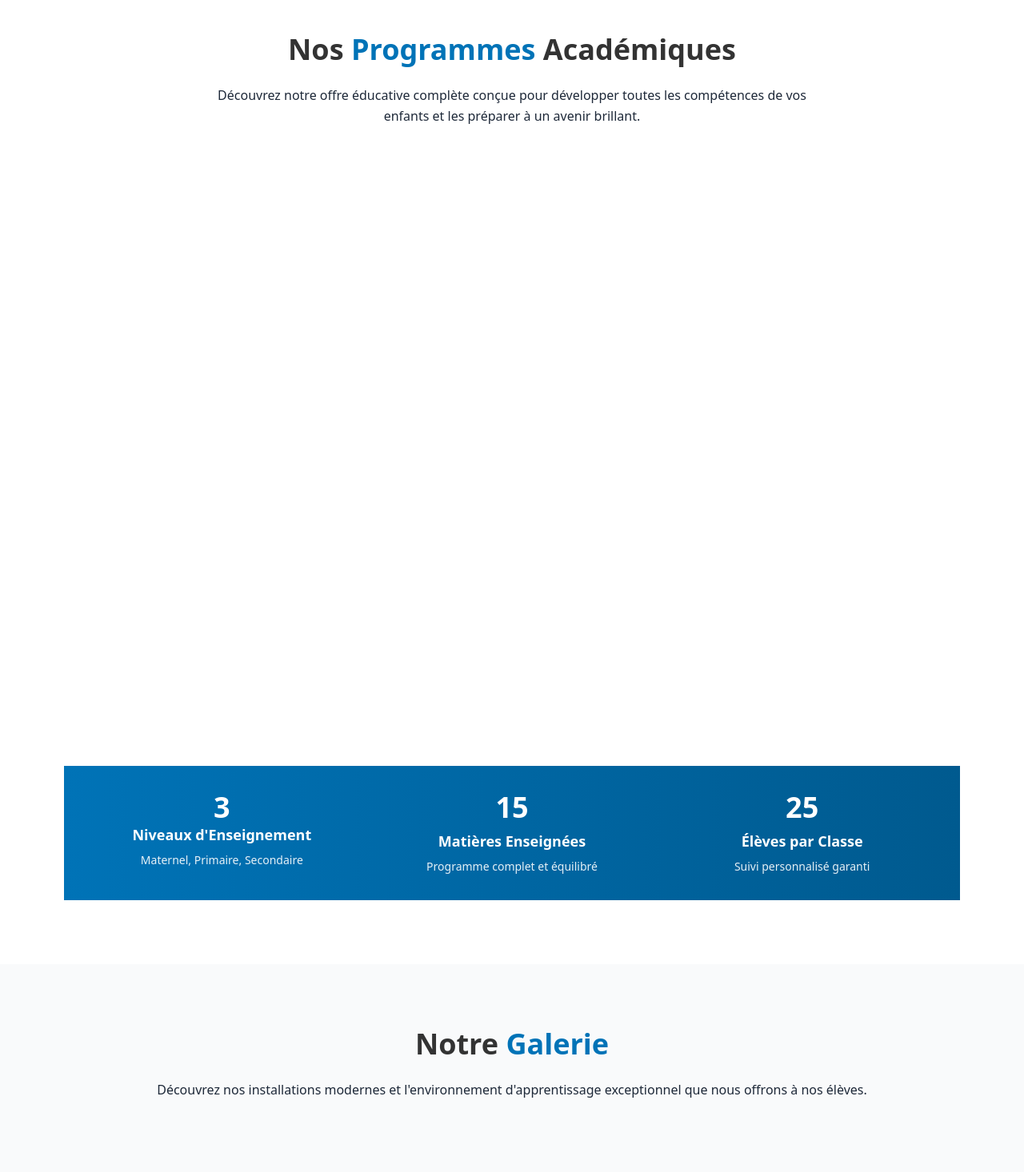
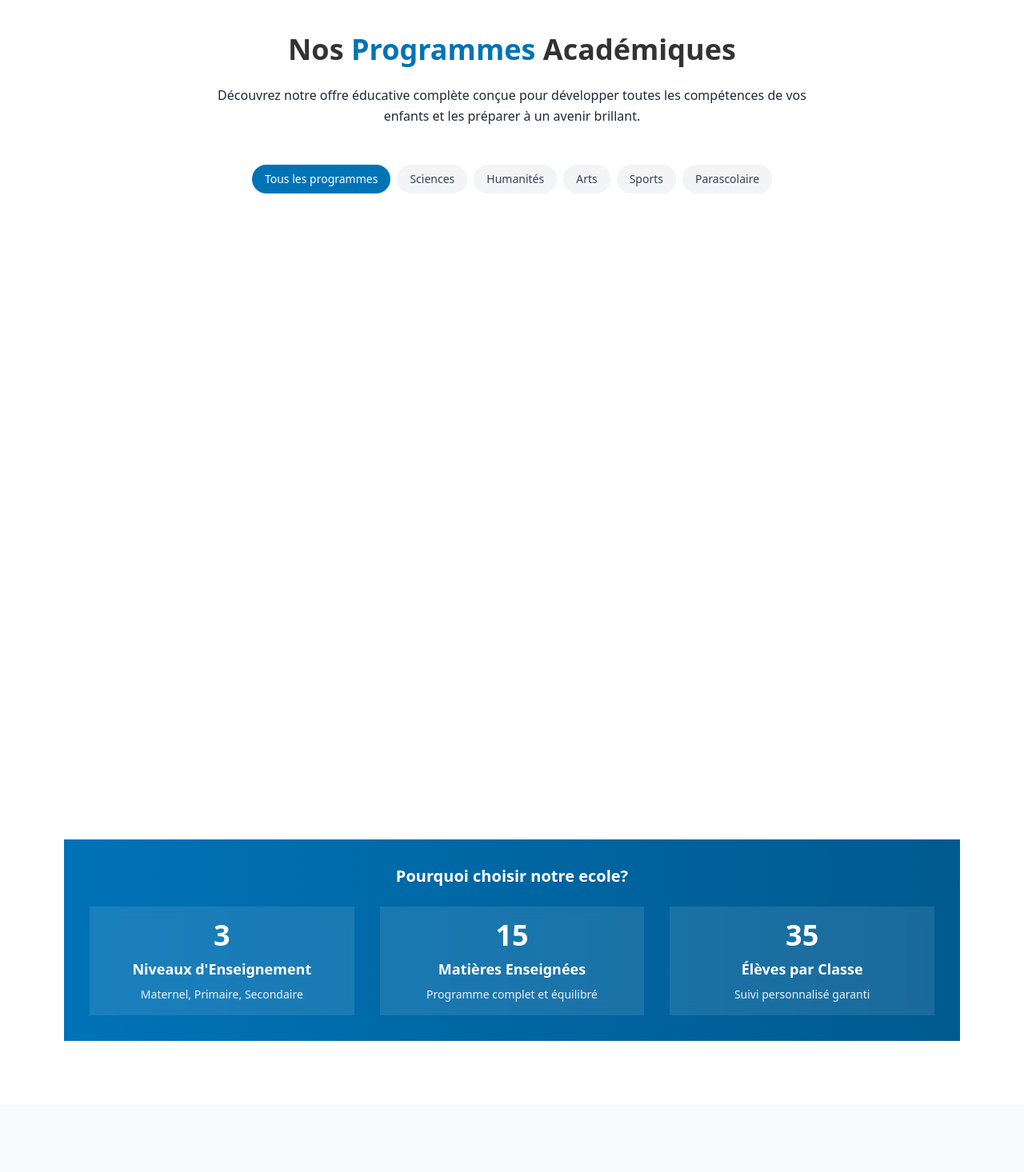
Before and after one commit to freddymk313/csbisournouse, a React (Vite) app: page / in a window 1280 px wide. Shown: the part 2622-4088 px from the top of the page at 80% size. Built offline with nearby package versions, Linux system fonts and the light colour scheme.

Commit message:
academic sect btn

```diff
--- a/src/components/AcademicProgram.tsx
+++ b/src/components/AcademicProgram.tsx
@@ -1,12 +1,15 @@
-import { useEffect } from 'react';
+import { useEffect, useState } from 'react';
 import { gsap } from 'gsap';
 import { ScrollTrigger } from 'gsap/ScrollTrigger';
-import { BiBookOpen, BiCalculator, BiGlobe, BiMusic, BiPalette, BiTrophy } from 'react-icons/bi';
+import { BiBookOpen, BiCalculator, BiGlobe, BiMusic, BiPalette, BiTrophy, BiChevronRight, BiSearch } from 'react-icons/bi';
 import { FaMicroscope, FaUserSecret } from 'react-icons/fa';
 
 gsap.registerPlugin(ScrollTrigger);
 
 export const AcademicProgramsSection = () => {
+  const [activeFilter, setActiveFilter] = useState('all');
+  const [searchTerm, setSearchTerm] = useState('');
+
   useEffect(() => {
     // Programs animations
     gsap.fromTo('.program-card',
@@ -31,44 +34,68 @@ export const AcademicProgramsSection = () => {
     {
       icon: <BiBookOpen className="text-[#0073b7]" size={40} />,
       title: "Langues et Littérature",
-      description: "Français, Anglais, Lingala et Swahili. Développement des compétences linguistiques et littéraires avec une approche communicative moderne."
+      description: "Français, Anglais, Lingala et Swahili. Développement des compétences linguistiques et littéraires avec une approche communicative moderne.",
+      category: "humanities"
     },
     {
       icon: <BiCalculator className="text-[#0073b7]" size={40} />,
       title: "Mathématiques et Sciences",
-      description: "Programme rigoureux en mathématiques, physique, chimie et biologie avec laboratoires équipés pour l'expérimentation pratique."
+      description: "Programme rigoureux en mathématiques, physique, chimie et biologie avec laboratoires équipés pour l'expérimentation pratique.",
+      category: "sciences"
     },
     {
       icon: <BiGlobe className="text-[#0073b7]" size={40} />,
       title: "Sciences Humaines",
-      description: "Histoire, géographie, éducation civique et morale. Formation citoyenne et ouverture sur le monde contemporain."
+      description: "Histoire, géographie, éducation civique et morale. Formation citoyenne et ouverture sur le monde contemporain.",
+      category: "humanities"
     },
     {
       icon: <BiPalette className="text-[#0073b7]" size={40} />,
       title: "Arts et Créativité",
-      description: "Arts plastiques, dessin, travaux manuels et expression artistique pour développer la créativité et l'expression personnelle."
+      description: "Arts plastiques, dessin, travaux manuels et expression artistique pour développer la créativité et l'expression personnelle.",
+      category: "arts"
     },
     {
       icon: <BiMusic className="text-[#0073b7]" size={40} />,
       title: "Éducation Musicale",
-      description: "Chant, instruments, théorie musicale et spectacles. Développement du sens artistique et de l'expression culturelle."
+      description: "Chant, instruments, théorie musicale et spectacles. Développement du sens artistique et l'expression culturelle.",
+      category: "arts"
     },
     {
       icon: <FaMicroscope className="text-[#0073b7]" size={40} />,
       title: "Informatique et Technologie",
-      description: "Initiation à l'informatique, programmation de base et utilisation des outils numériques pour préparer l'avenir digital."
+      description: "Initiation à l'informatique, programmation de base et utilisation des outils numériques pour préparer l'avenir digital.",
+      category: "sciences"
     },
     {
       icon: <FaUserSecret className="text-[#0073b7]" size={40} />,
       title: "Éducation Physique",
-      description: "Sports collectifs, athlétisme, gymnastique et activités de bien-être pour un développement physique harmonieux."
+      description: "Sports collectifs, athlétisme, gymnastique et activités de bien-être pour un développement physique harmonieux.",
+      category: "sports"
     },
     {
       icon: <BiTrophy className="text-[#0073b7]" size={40} />,
       title: "Activités Parascolaires",
-      description: "Clubs scientifiques, débats, théâtre, journalisme scolaire et compétitions académiques pour l'épanouissement complet."
+      description: "Clubs scientifiques, débats, théâtre, journalisme scolaire et compétitions académiques pour l'épanouissement complet.",
+      category: "extracurricular"
     }
   ];
+
+  const filters = [
+    { id: 'all', label: 'Tous les programmes' },
+    { id: 'sciences', label: 'Sciences' },
+    { id: 'humanities', label: 'Humanités' },
+    { id: 'arts', label: 'Arts' },
+    { id: 'sports', label: 'Sports' },
+    { id: 'extracurricular', label: 'Parascolaire' }
+  ];
+
+  const filteredPrograms = programs.filter(program => {
+    const matchesCategory = activeFilter === 'all' || program.category === activeFilter;
+    const matchesSearch = program.title.toLowerCase().includes(searchTerm.toLowerCase()) ||
+                          program.description.toLowerCase().includes(searchTerm.toLowerCase());
+    return matchesCategory && matchesSearch;
+  });
 
   return (
     <section id="programs" className="py-20 bg-white">
@@ -77,21 +104,51 @@ export const AcademicProgramsSection = () => {
           <h2 className="about-title font-bold text-2xl md:text-3xl lg:text-4xl text-[#333333] mb-6 text-center">
             Nos <span className="text-[#0073b7]">Programmes</span> Académiques
           </h2>
-          <p className="text-gray-800 text-center mb-4 max-w-3xl leading-relaxed">
+          <p className="text-gray-800 text-center mb-6* max-w-3xl leading-relaxed">
             Découvrez notre offre éducative complète conçue pour développer
             toutes les compétences de vos enfants et les préparer à un avenir brillant.
           </p>
         </div>
 
+        {/* Search and Filter Section */}
+        <div className="mb-10 flex flex-col md:flex-row gap-4 items-center justify-center">
+          {/* <div className="relative w-full md:w-96">
+            <BiSearch className="absolute left-3 top-1/2 transform -translate-y-1/2 text-gray-400" size={20} />
+            <input
+              type="text"
+              placeholder="Rechercher un programme..."
+              className="w-full pl-10 pr-4 py-3 border border-gray-300 rounded-lg focus:ring-2 focus:ring-[#0073b7] focus:border-transparent outline-none transition-all"
+              value={searchTerm}
+              onChange={(e) => setSearchTerm(e.target.value)}
+            />
+          </div> */}
+
+          <div className="flex flex-wrap gap-2 justify-center">
+            {filters.map(filter => (
+              <button
+                key={filter.id}
+                className={`px-4 py-2 rounded-full text-sm font-medium transition-all ${activeFilter === filter.id
+                  ? 'bg-[#0073b7] text-white'
+                  : 'bg-gray-100 text-gray-700 hover:bg-gray-200'}`}
+                onClick={() => setActiveFilter(filter.id)}
+              >
+                {filter.label}
+              </button>
+            ))}
+          </div>
+        </div>
+
+        {/* Programs Grid */}
         <div className="programs-container grid md:grid-cols-2 lg:grid-cols-4 gap-6 max-w-7xl mx-auto">
-          {programs.map((program, index) => (
+          {filteredPrograms.length > 0 ? (
+            filteredPrograms.map((program, index) => (
               <div
                 key={index}
-              className="program-card group p-6 bg-white *rounded-2xl shadow-lg hover:shadow-2xl transition-all duration-300 border border-gray-100 hover:border-[#0073b7]/20"
+                className="program-card group p-6 bg-white *rounded-2xl shadow-lg hover:shadow-2xl transition-all duration-300 border border-gray-100 hover:border-[#0073b7]/30 hover:-translate-y-2 cursor-pointer"
               >
                 <div className="w-16 h-16 bg-blue-50 rounded-2xl flex items-center justify-center mb-6 group-hover:bg-[#0073b7] group-hover:scale-110 transition-all duration-300">
                   <div className="group-hover:text-white transition-colors duration-300">
-                  {program.icon}
+                   <span className='group-hover:text-white'>{program.icon}</span>
                   </div>
                 </div>
 
@@ -99,33 +156,50 @@ export const AcademicProgramsSection = () => {
                   {program.title}
                 </h3>
 
-              <p className="text-gray-600 leading-relaxed text-sm">
+                <p className="text-gray-600 leading-relaxed text-sm mb-4">
                   {program.description}
                 </p>
+
+                {/* <div className="flex items-center text-[#0073b7] opacity-0 group-hover:opacity-100 transition-opacity duration-300 font-medium text-sm">
+                  En savoir plus <BiChevronRight size={18} />
+                </div> */}
               </div>
-          ))}
+            ))
+          ) : (
+            <div className="col-span-full text-center py-10">
+              <p className="text-gray-500">Aucun programme ne correspond à votre recherche.</p>
+            </div>
+          )}
         </div>
 
         {/* Additional Program Features */}
-        <div className="mt-16 bg-gradient-to-r from-[#0073b7] to-[#005a8f] p-8 text-white">
+        <div className="mt-16 bg-gradient-to-r from-[#0073b7] to-[#005a8f] p-8 *rounded-2xl text-white">
+          <h3 className="text-xl font-bold mb-6 text-center">Pourquoi choisir notre ecole?</h3>
           <div className="grid md:grid-cols-3 gap-8 text-center">
-            <div>
-              <div className="text-4xl font-bold not-odd:mb-2">3</div>
+            <div className="p-4 bg-white/10 *rounded-lg backdrop-blur-sm">
+              <div className="text-4xl font-bold mb-2">3</div>
               <div className="text-lg font-semibold mb-2">Niveaux d'Enseignement</div>
               <div className="text-sm opacity-90">Maternel, Primaire, Secondaire</div>
             </div>
-            <div>
+            <div className="p-4 bg-white/10 *rounded-lg backdrop-blur-sm">
               <div className="text-4xl font-bold mb-2">15</div>
               <div className="text-lg font-semibold mb-2">Matières Enseignées</div>
               <div className="text-sm opacity-90">Programme complet et équilibré</div>
             </div>
-            <div>
-              <div className="text-4xl font-bold mb-2">25</div>
+            <div className="p-4 bg-white/10 *rounded-lg backdrop-blur-sm">
+              <div className="text-4xl font-bold mb-2">35</div>
               <div className="text-lg font-semibold mb-2">Élèves par Classe</div>
               <div className="text-sm opacity-90">Suivi personnalisé garanti</div>
             </div>
           </div>
         </div>
+
+        {/* Call to Action */}
+        {/* <div className="mt-12 text-center">
+          <button className="bg-[#0073b7] hover:bg-[#005a8f] text-white font-semibold py-3 px-8 rounded-full transition-all duration-300 transform hover:-translate-y-1 shadow-lg hover:shadow-xl">
+            Voir tous nos programmes détaillés
+          </button>
+        </div> */}
       </div>
     </section>
   );
```
Lines whose indentation alone changed are shown as unchanged.
